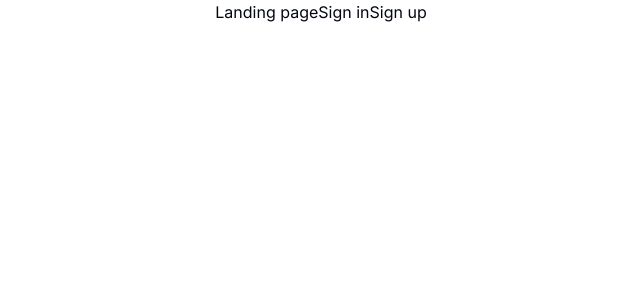
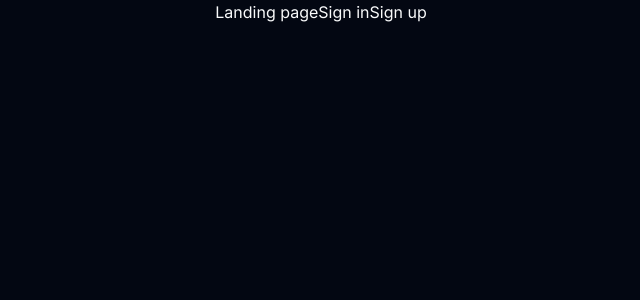
Before and after one commit to iamshubhankarkhare/greex, a Next.js app: page / in a window 1280 px wide. Shown: the top 300 px of the page, without its empty margins (319-959 px from the left). Built offline with nearby package versions, Linux system fonts and the light colour scheme.

Commit message:
style: dark theme provider

```diff
--- a/package.json
+++ b/package.json
@@ -22,6 +22,7 @@
     "class-variance-authority": "^0.7.0",
     "clsx": "^2.1.0",
     "next": "14.1.4",
+    "next-themes": "^0.3.0",
     "react": "^18",
     "react-dom": "^18",
     "react-resizable-panels": "^2.0.16",
--- a/src/app/layout.tsx
+++ b/src/app/layout.tsx
@@ -1,22 +1,32 @@
-import type { Metadata } from "next";
-import { Inter } from "next/font/google";
-import "./globals.css";
+import type { Metadata } from 'next'
+import { Inter } from 'next/font/google'
+import './globals.css'
+import { ThemeProvider } from '@/components/theme-provider'
 
-const inter = Inter({ subsets: ["latin"] });
+const inter = Inter({ subsets: ['latin'] })
 
 export const metadata: Metadata = {
-  title: "Create Next App",
-  description: "Generated by create next app",
-};
+  title: 'GreeX',
+  description: 'A new era of crypto trading',
+}
 
 export default function RootLayout({
   children,
 }: Readonly<{
-  children: React.ReactNode;
+  children: React.ReactNode
 }>) {
   return (
     <html lang="en">
-      <body className={inter.className}>{children}</body>
+      <body className={inter.className}>
+        <ThemeProvider
+          attribute="class"
+          defaultTheme="dark"
+          enableSystem
+          disableTransitionOnChange
+        >
+          {children}
+        </ThemeProvider>
+      </body>
     </html>
-  );
+  )
 }
```
Also changed, not shown: 1 other file (tests, documents, lock files or other folders).
